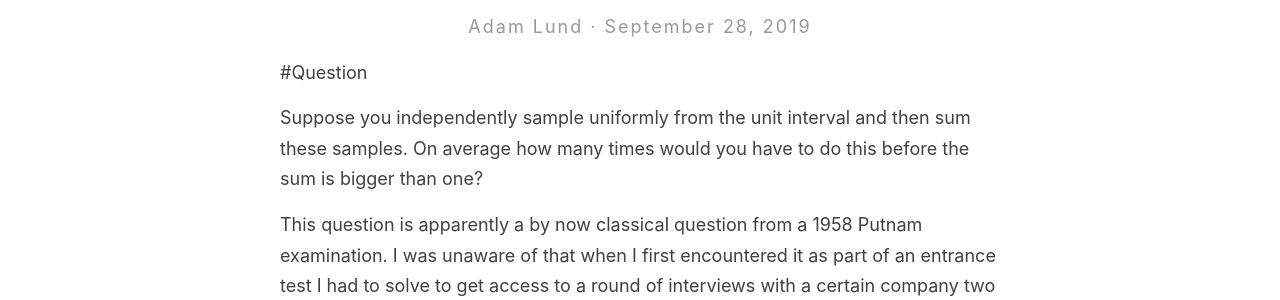
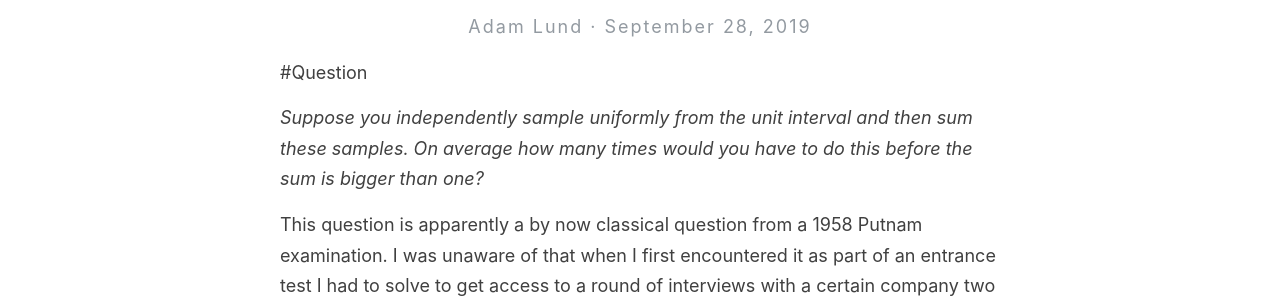
Before and after one commit to adam-lund/adam-lund.github.io, a Jekyll site: the page built from _posts/2019-09-28-Uniform sum problem-.md, in a window 1280 px wide. Shown: the part 170-470 px from the top of the page. Built offline with Jekyll 4.4.1, drawn with Linux system fonts in a browser that asks for light colours; formulas are drawn with MathJax 3.

Commit message:
trying my hand

```diff
--- a/_posts/2019-09-28-Uniform sum problem-.md
+++ b/_posts/2019-09-28-Uniform sum problem-.md
@@ -6,7 +6,7 @@ categories:
 
 #Question
 
-Suppose you  independently  sample uniformly from the unit interval and then sum these samples. On average how many times would you have to do this before the sum is  bigger than one?
+*Suppose you  independently  sample uniformly from the unit interval and then sum these samples. On average how many times would you have to do this before the sum is  bigger than one?*
 
 This question is apparently a by now classical question from a 1958 Putnam examination. I was unaware of that when I first encountered it as part of  an entrance test I had to solve to get access to a round of interviews with a certain company two years ago. Also I couldn't find a way to solve it back then since my solution relied on knowing the distribution of the n-fold convolution of iid uniform(0,1) variables.  I didn't (and still don't) know this distribution though it does have a closed form expression (originally derived by Laplace I think).
 
```
